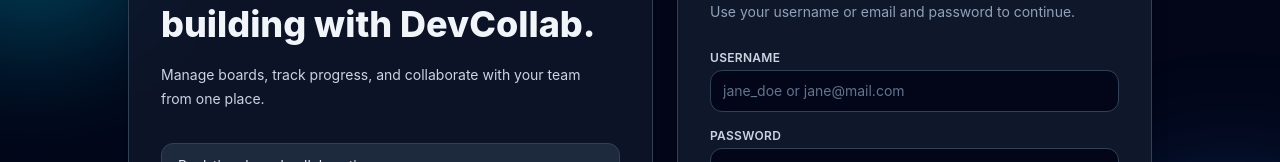
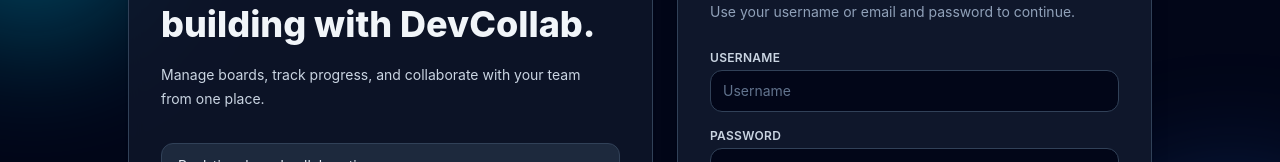
Before and after one commit to nikkk-hil/DevCollab, a React (Vite) app in the folder Client/: page /login in a window 1280 px wide. Shown: the part 290-452 px from the top of the page. Built offline with nearby package versions, Linux system fonts and the light colour scheme; no server answers.

Commit message:
removed uneccessary console logs

```diff
--- a/Client/src/components/BoardComponent.jsx
+++ b/Client/src/components/BoardComponent.jsx
@@ -83,7 +83,6 @@
         ]);
 
         dispatch(setCards(cardsRes.data.data));
-        console.log(cardsRes.data.data)
         for (let i = activitiesRes.data.data.length - 1; i >= 0; i--) {
           dispatch(addActivity(activitiesRes.data.data[i]));
         }
@@ -107,7 +106,6 @@
 
     socket.emit("join:board", boardId);
     const handleNewActivity = (activity) => {
-      console.log("Activity Recieved", activity);
       dispatch(addActivity(activity));
     };
 
--- a/Client/src/components/FeedbackComponent.jsx
+++ b/Client/src/components/FeedbackComponent.jsx
@@ -12,7 +12,6 @@
         })
 
     })
-    console.log("PICKEDCARD:", pickCard)
     const feedback = typeof pickCard === "object" ? pickCard : {};
     const patternAnalysis = feedback?.patternAnalysis || "NA";
     const tc = feedback?.timeComplexity || "NA";
--- a/Client/src/components/HomeComponent.jsx
+++ b/Client/src/components/HomeComponent.jsx
@@ -37,10 +37,8 @@
   useEffect(() => {
     (async () => {
       try {
-        console.log(boards);
         if (boards.length === 0) setLoading(true);
         const res = await getBoards();
-        console.log(res.data.data);
         res.data.data.forEach((board) => dispatch(addBoard(board)));
       } catch (error) {
         setError(
--- a/Client/src/components/LoginComponent.jsx
+++ b/Client/src/components/LoginComponent.jsx
@@ -97,7 +97,7 @@
               <input
                 id="usernameOrEmail"
                 type="text"
-                placeholder="jane_doe or jane@mail.com"
+                placeholder="Username"
                 value={usernameOrEmail}
                 onChange={(e) => setUsernameOrEmail(e.target.value)}
                 className="w-full rounded-xl border border-slate-700 bg-slate-950 px-3 py-2.5 text-sm text-slate-100 outline-none ring-cyan-400 placeholder:text-slate-500 focus:bg-slate-950 focus:ring"
```
Also changed, not shown: 1 other file (tests, documents, lock files or other folders).
